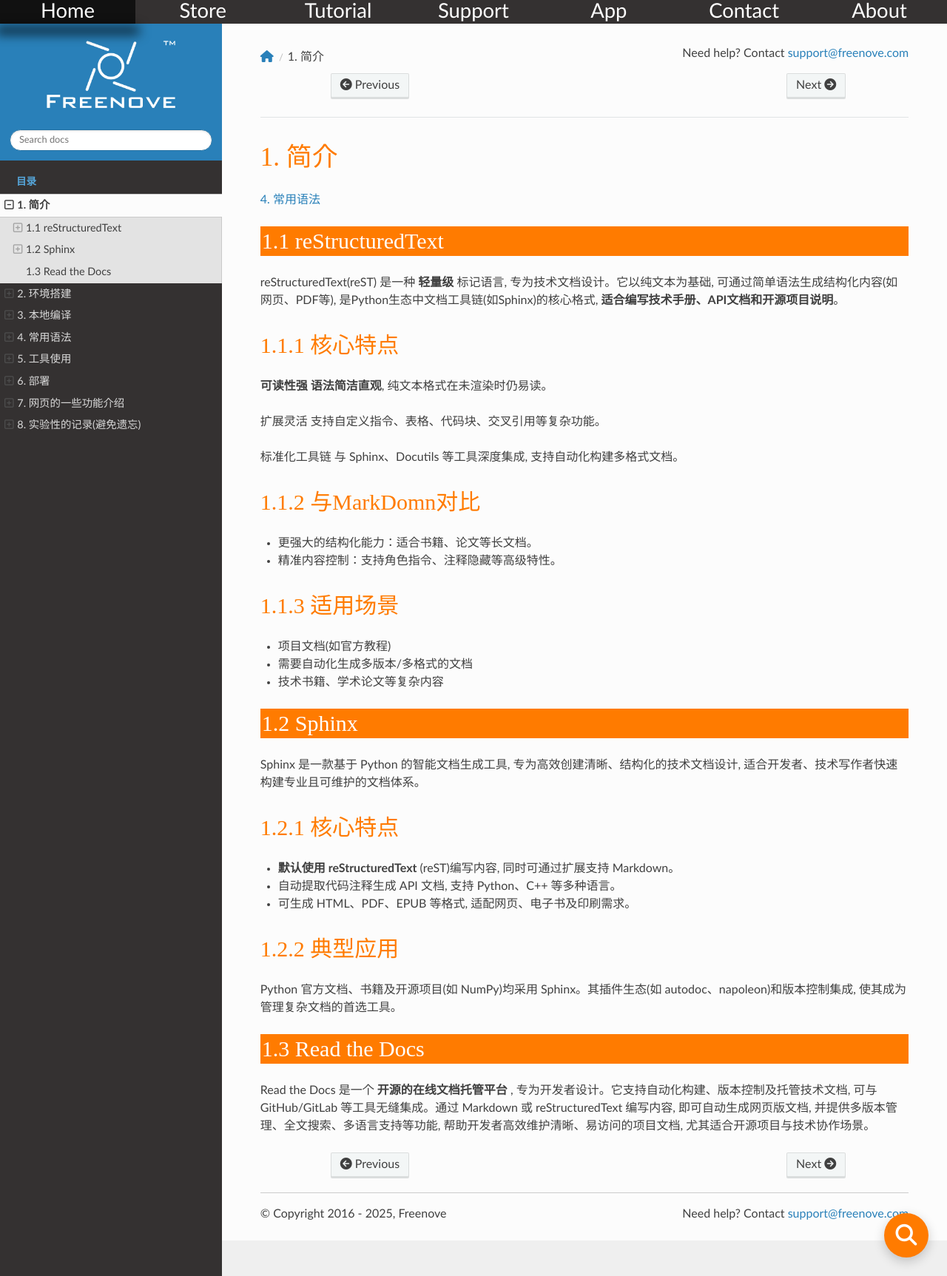
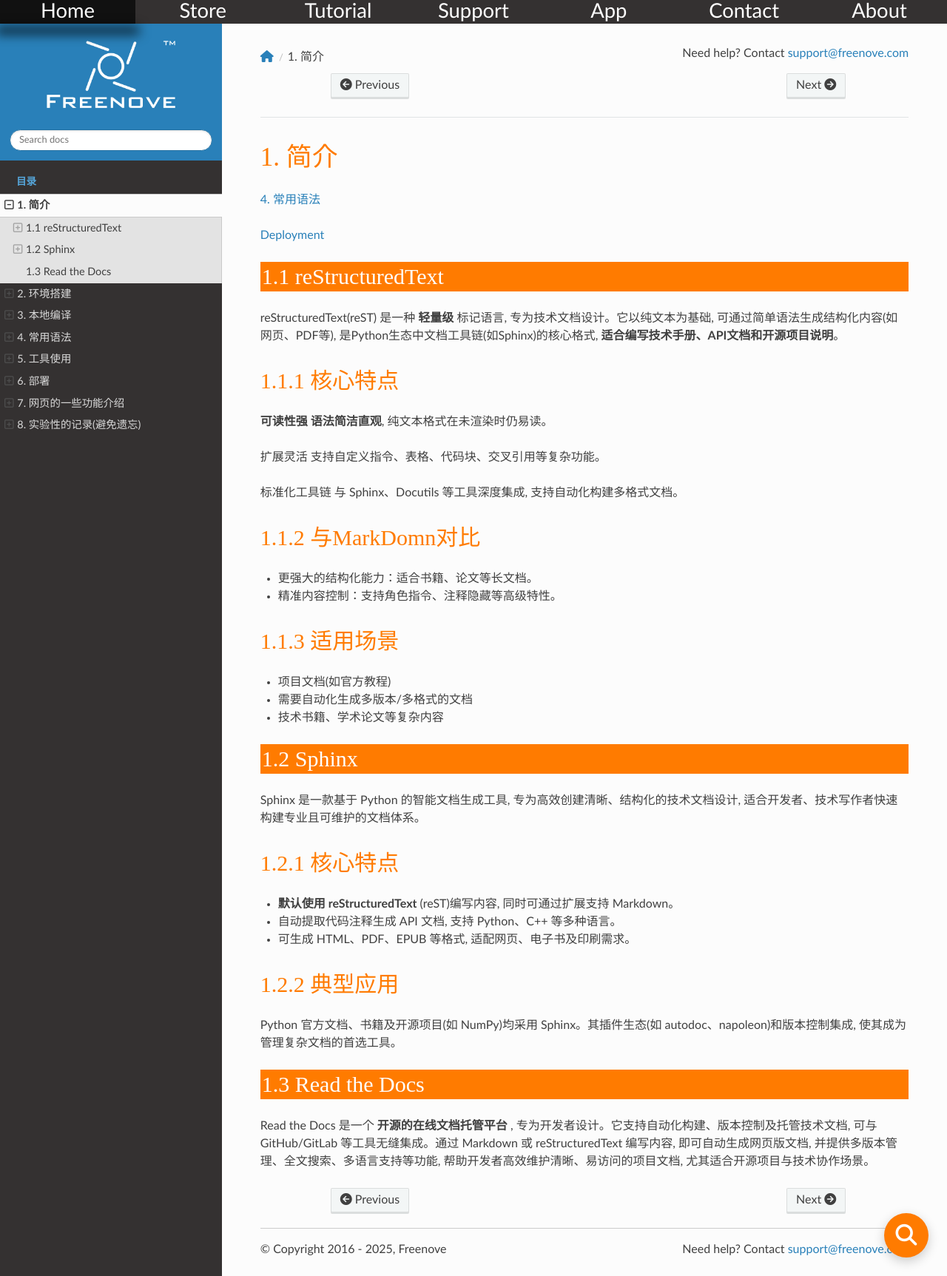
Before and after one commit to Vegetable-SYC/Freenove_Sphinx_Rst, a Sphinx documentation site: the page built from docs/source/Freenove_Sphinx_Rst/codes/tutorial/Introduction.rst, in a window 1280 px wide. Shown: the whole page at 74% size. Built offline with Sphinx 7.4.7 and the Read the Docs theme 3.1.0, drawn with Linux system fonts in a browser that asks for light colours.

Commit message:
Update Introduction.rst

```diff
--- a/docs/source/Freenove_Sphinx_Rst/codes/tutorial/Introduction.rst
+++ b/docs/source/Freenove_Sphinx_Rst/codes/tutorial/Introduction.rst
@@ -3,6 +3,8 @@
 ##############################################################################
 
 :ref:`freenove_sphinx_rst/codes/tutorial/common_grammar:4. 常用语法`
+
+:doc:`Deployment</Freenove_Sphinx_Rst/codes/tutorial/deployment>`
 
 1.1 reStructuredText
 ****************************************************
```
